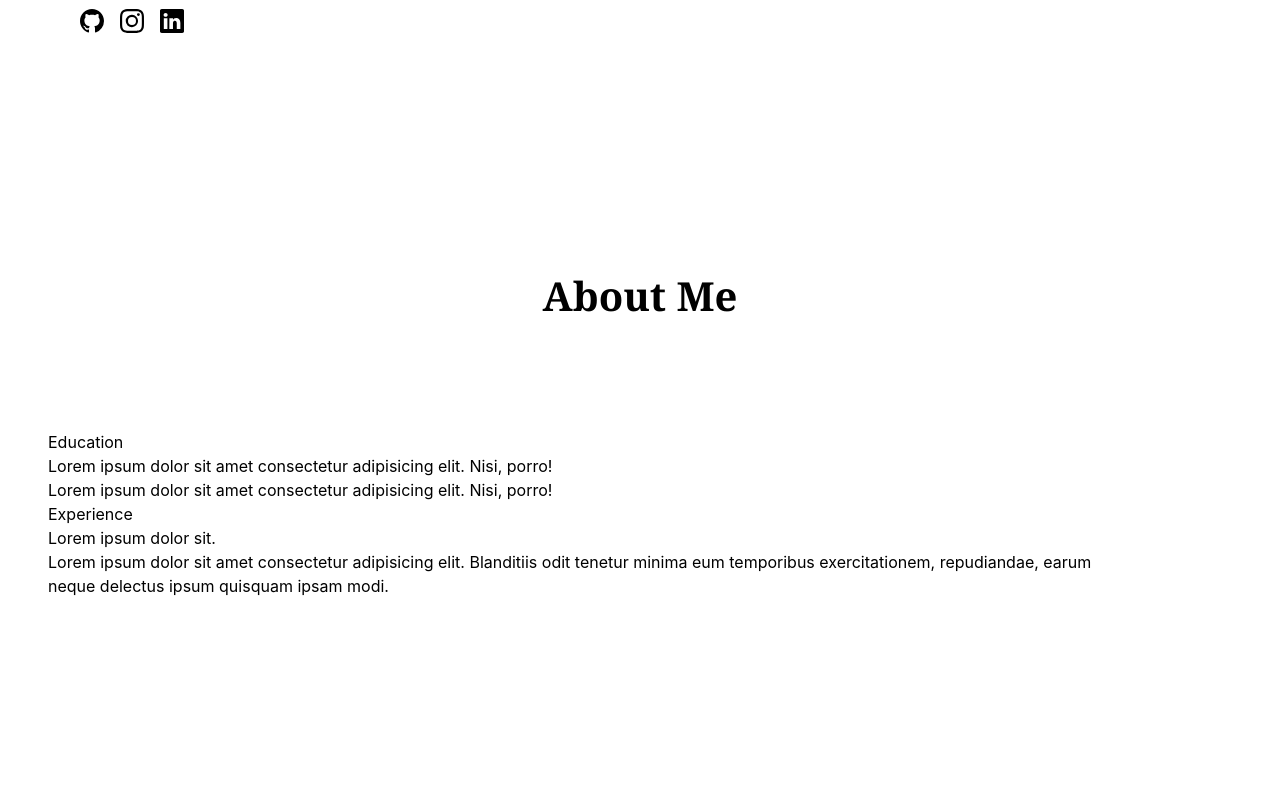
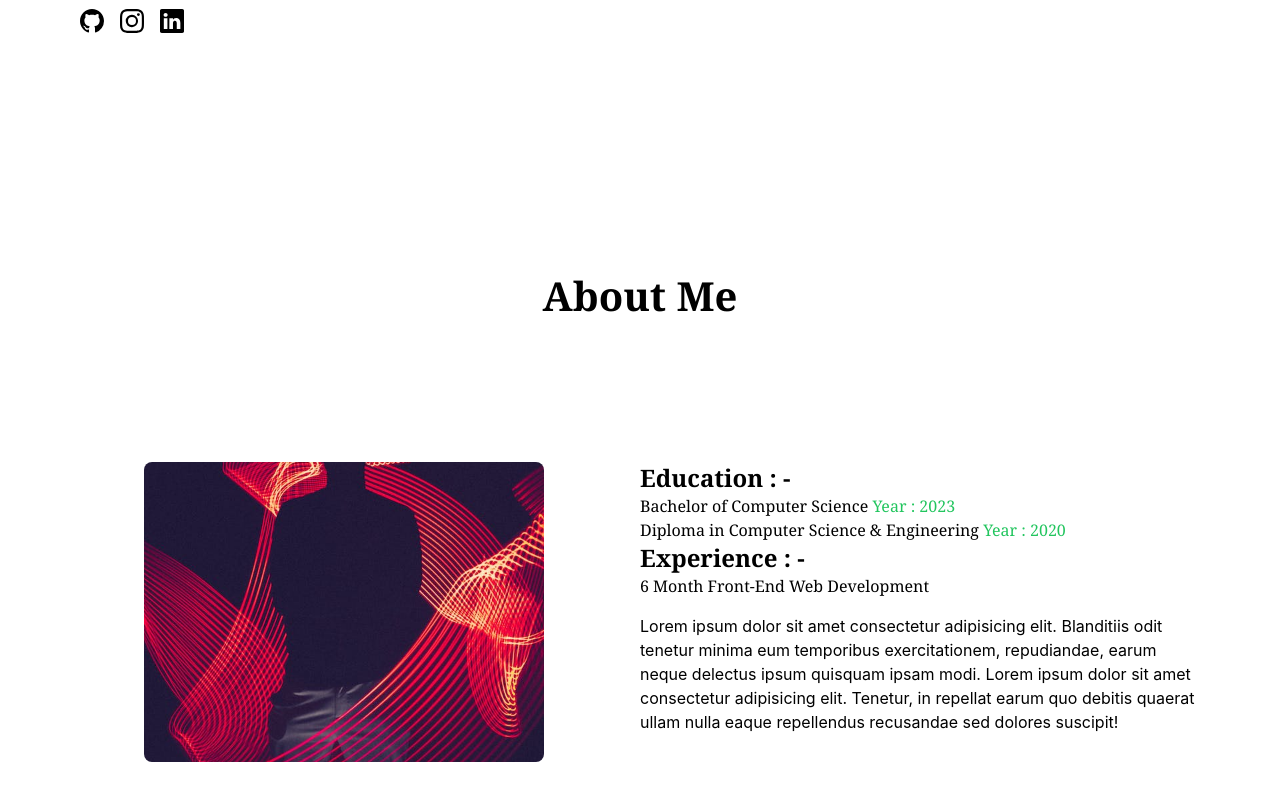
Before and after one commit to abhi-dev-er/Portfolio-Website, a React (Create React App) app: page / in a window 1280 px wide. Shown: the part 576-1376 px from the top of the page. Built offline with nearby package versions, Linux system fonts and the light colour scheme.

Commit message:
adding about section

```diff
--- a/src/Components/About/About.jsx
+++ b/src/Components/About/About.jsx
@@ -3,32 +3,39 @@ import myImg from "../../assets/hero.jpeg";
 
 function About() {
   return (
-    <div className="w-full h-[100vh]">
+    <div className="w-full h-[100vh] ">
       <h1 className="flex justify-center items-center font-serif text-[2.5rem] font-semibold p-14">
         About Me
       </h1>
-      <div className="flex flex-row max-w-6xl w-[100vw] h-[100vh] p-12">
-        <div className="">
-          <img src="" alt="" />
+      <div className="flex flex-row max-w-6xl w-[100vw] h-[60vh] p-12 ml-24 mt-8">
+        <div className="w-[50%] h-[300px]">
+          <img
+            className="object-cover overflow-hidden w-[100%] rounded-lg h-[300px]"
+            src={myImg}
+            alt=""
+          />
         </div>
-        <div>
-          <div>
-            <h3>Education</h3>
+        <div className="ml-24 w-[70%]">
+          <div className="font-serif">
+            <h3 className="text-2xl font-serif font-bold">Education : -</h3>
             <p>
-              Lorem ipsum dolor sit amet consectetur adipisicing elit. Nisi,
-              porro!
+              Bachelor of Computer Science{" "}
+              <span className="text-green-500">Year : 2023</span>
             </p>
             <p>
-              Lorem ipsum dolor sit amet consectetur adipisicing elit. Nisi,
-              porro!
+              Diploma in Computer Science & Engineering{" "}
+              <span className="text-green-500">Year : 2020</span>
             </p>
-            <h3>Experience</h3>
-            <p>Lorem ipsum dolor sit.</p>
+            <h3 className="text-2xl font-serif font-bold">Experience : -</h3>
+            <p>6 Month Front-End Web Development </p>
           </div>
-          <p>
+          <p className="mt-4 leading-6">
             Lorem ipsum dolor sit amet consectetur adipisicing elit. Blanditiis
             odit tenetur minima eum temporibus exercitationem, repudiandae,
-            earum neque delectus ipsum quisquam ipsam modi.
+            earum neque delectus ipsum quisquam ipsam modi. Lorem ipsum dolor
+            sit amet consectetur adipisicing elit. Tenetur, in repellat earum
+            quo debitis quaerat ullam nulla eaque repellendus recusandae sed
+            dolores suscipit!
           </p>
         </div>
       </div>
```
